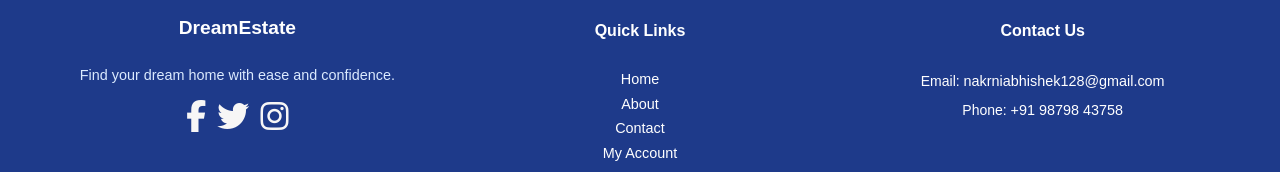
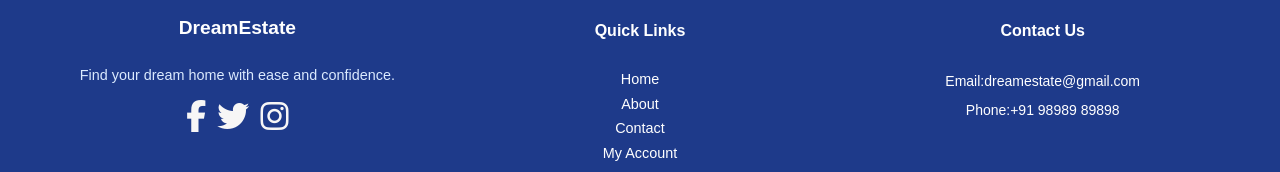
Before and after one commit to abhi123880/DreamEstate, a React (Create React App) app in the folder frontend/: page /login in a window 1280 px wide. Shown: the part 695-867 px from the top of the page. Built offline with nearby package versions, Linux system fonts and the light colour scheme.

Commit message:
Update Footer.jsx

```diff
--- a/frontend/src/components/Footer.jsx
+++ b/frontend/src/components/Footer.jsx
@@ -33,16 +33,10 @@ const Footer = () => {
         <div className="footer-column">
           <h4 className="footer-subtitle">Contact Us</h4>
           <p>
-            Email:{" "}
-            <a href="mailto:nakrniabhishek128@gmail.com" className="footer-link">
-              nakrniabhishek128@gmail.com
-            </a>
+            Email:dreamestate@gmail.com
           </p>
           <p>
-            Phone:{" "}
-            <a href="tel:+919879843758" className="footer-link">
-              +91 98798 43758
-            </a>
+            Phone:+91 98989 89898
           </p>
         </div>
       </div>
```
